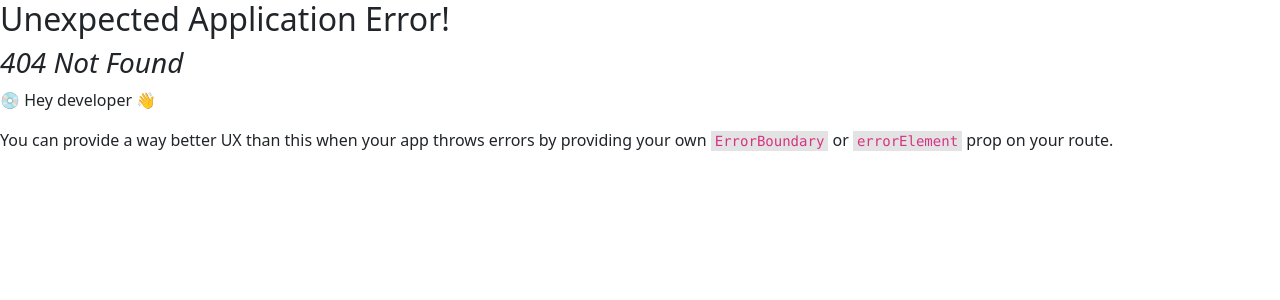
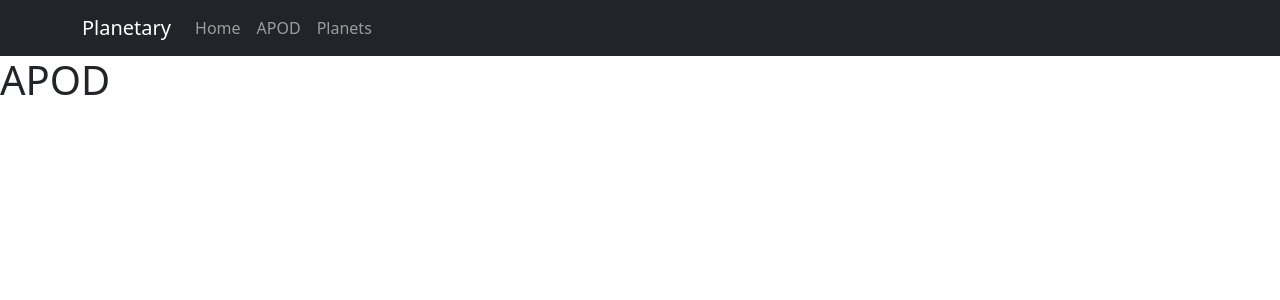
Before and after one commit to bcrisp084/Planetary, a React (Vite) app: page /apod in a window 1280 px wide. Before the commit this address had no page. Shown: the top 300 px of the page. Built offline with nearby package versions, Linux system fonts and the light colour scheme.

Commit message:
Created apod page

```diff
--- a/src/main.jsx
+++ b/src/main.jsx
@@ -9,12 +9,14 @@ import {
   Route,
 } from "react-router-dom";
 import MainLayout from "./layouts/MainLayout";
+import Apod from "./pages/Apod";
 import Home from "./pages/Home";
 
 const router = createBrowserRouter(
   createRoutesFromElements(
     <Route path="/" element={<MainLayout />}>
       <Route index element={<Home />} />
+      <Route path="apod" element={<Apod />} />
     </Route>
   )
 );
--- /dev/null
+++ b/src/pages/Apod.jsx
@@ -0,0 +1,9 @@
+const Apod = () => {
+  return (
+    <>
+      <h1>APOD</h1>
+    </>
+  );
+};
+
+export default Apod;
```
